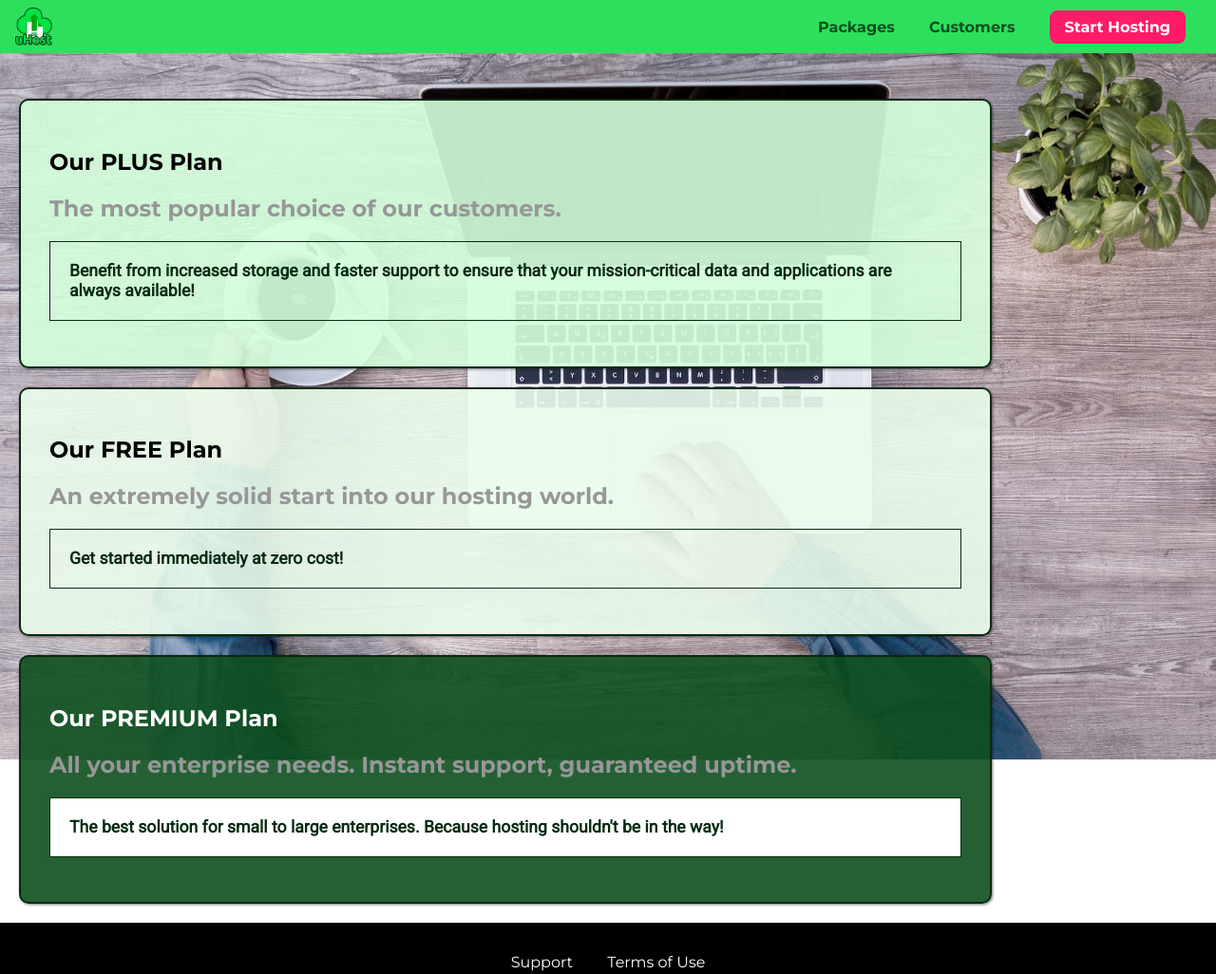
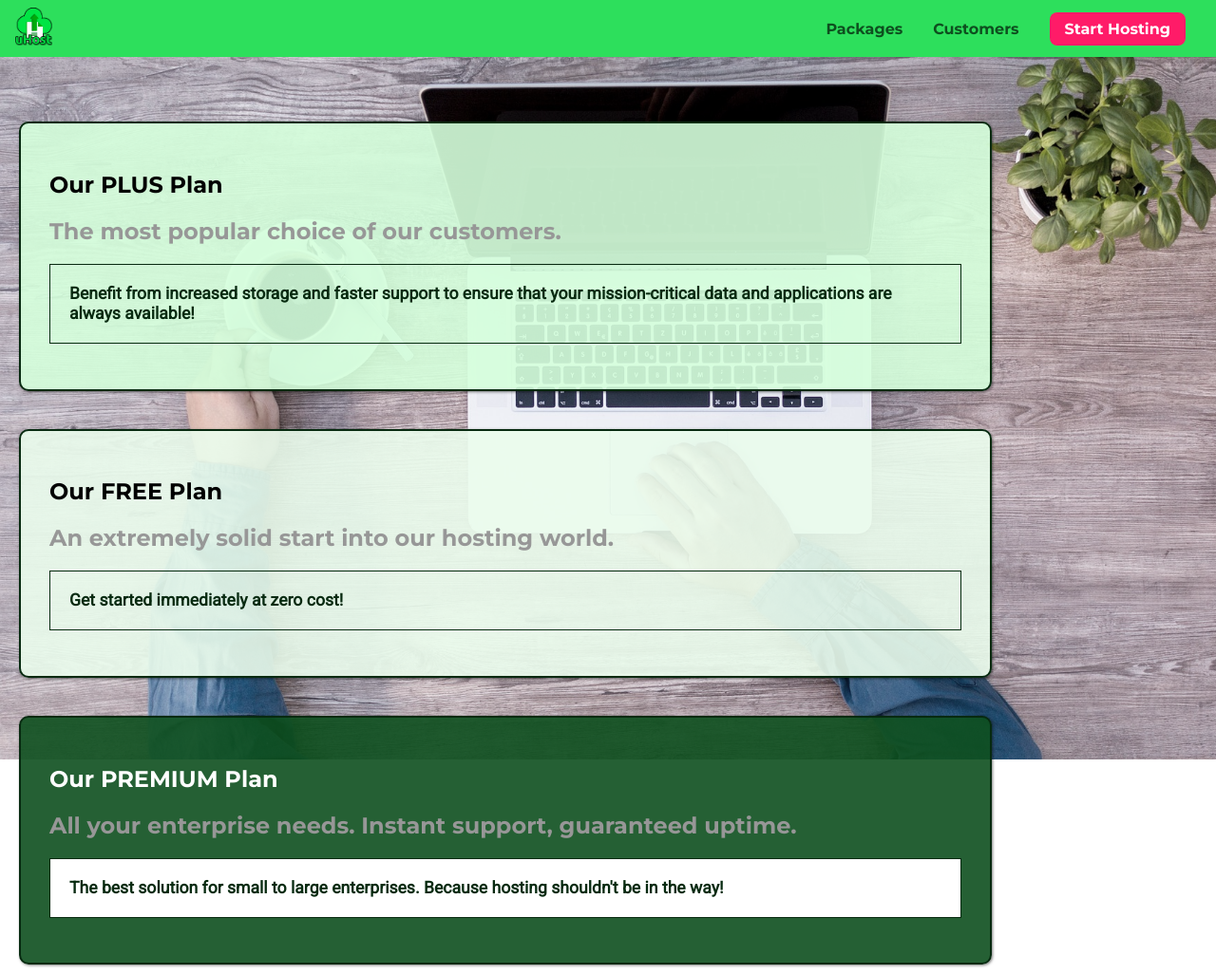
Before and after one commit to placeteno/uHost_site_practice, a plain HTML site: page packages/index.html in a window 1280 px wide. Shown: the top 1026 px of the page at 95% size. Drawn offline with Linux system fonts and the light colour scheme.

Commit message:
Added flexbox to main-nav and cleaned code

```diff
--- a/packages/packages.css
+++ b/packages/packages.css
@@ -1,5 +1,7 @@
 main {
   margin-top: 3rem;
+  display: flex;
+  flex-direction: column;
 }
 
 .background {
--- a/shared.css
+++ b/shared.css
@@ -60,14 +60,11 @@ main {
 .main-header__brand {
     color: #0e4f1f;
     text-decoration: none;
-    font-weight: bold;
-    display: inline-block;
-    height: 2.5rem;
-    vertical-align: middle;
+    /* font-weight: bold; */
 }
 
 .main-header__brand img {
-    height: 100%;
+    height: 2.5rem;
 }
 
 /* ======== MAIN NAV ======== */
@@ -80,10 +77,10 @@ main {
     margin: 0;
     padding: 0;
     list-style: none;
+    display: flex;
 }
 
 .main-nav__item {
-    display: inline-block;
     margin: 0 16px;
 }
 
@@ -174,7 +171,6 @@ main {
 .mobile-nav__items {
     list-style: none;
     padding: 0;
-    margin-top: rem;
     text-align: center;
 }
 
@@ -243,7 +239,7 @@ main {
 
 @media (min-width: 40rem) {
     .main-nav {
-        display: inline-block
+        display: flex;
     }
 
     .toggle-button {
```
